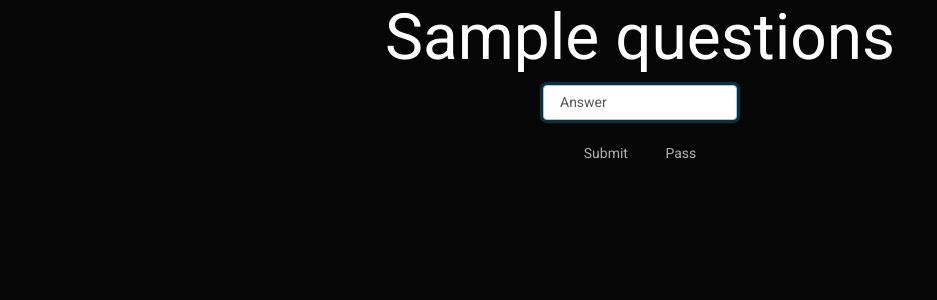
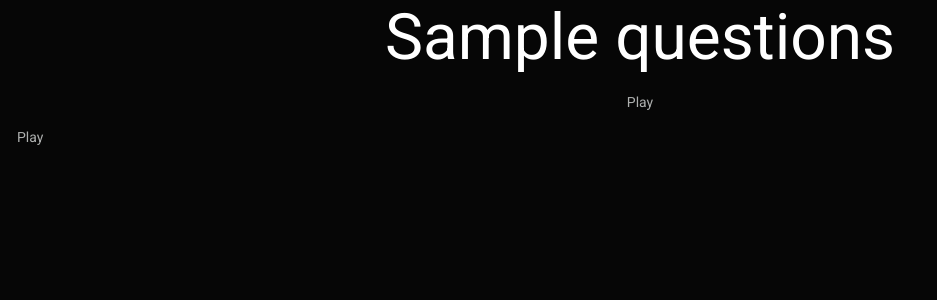
Before and after one commit to Erebeer/Technisch-Ontwerp, a Flask app: template templates/game.html in a window 1280 px wide. Shown: the part 158-458 px from the top of the page, without its empty margins (0-937 px from the left). Run offline with Flask 2, Linux system fonts and the light colour scheme; the template is opened without the code that fills it: most values are stand-ins (such as "Sample title", 1, 10 or a date in 2020); some libraries are stand-ins or nearby versions.

Commit message:
Application.py nieuwe route toegevoegd, game.html nieuwe direct

```diff
--- a/application.py
+++ b/application.py
@@ -92,6 +92,10 @@ def leaderboards():
     leaderboard = db.execute("SELECT * from users WHERE id= :id", id=1)
     return render_template("leaderboards.html", leaderboard = leaderboard, username = "Pietje")
 
+@app.route("/question1", methods=["POST"])
+def question1():
+    return render_template("home.html")
+
 @app.route("/play", methods=["GET", "POST"])
 def play():
     questions = helpers.generate()
--- a/templates/game.html
+++ b/templates/game.html
@@ -7,15 +7,11 @@
 
 {% block main%}
 <h1>{{ questions }}</h1>
-    <form action="{{ url_for('play') }}" method="post">
+    <form action="{{ url_for('question1') }}" method="post">
         <fieldset>
-            <div class="form-group">
-                <input autocomplete="off" autofocus class="form-control" name="answer" placeholder="Answer" type="text"/>
-            </div>
-            <div class="form-group">
-                <button class="btn btn-default" type="submit">Submit</button>
-                <button class="btn btn-default" type="submit">Pass</button>
+                <button class="btn btn-default" type="submit">Play</button>
             </div>
         </fieldset>
     </form>
+   <a href="{{ url_for('question1') }}"><button class="btn btn-default" type="submit">Play</button></a>
 {% endblock %}
```
